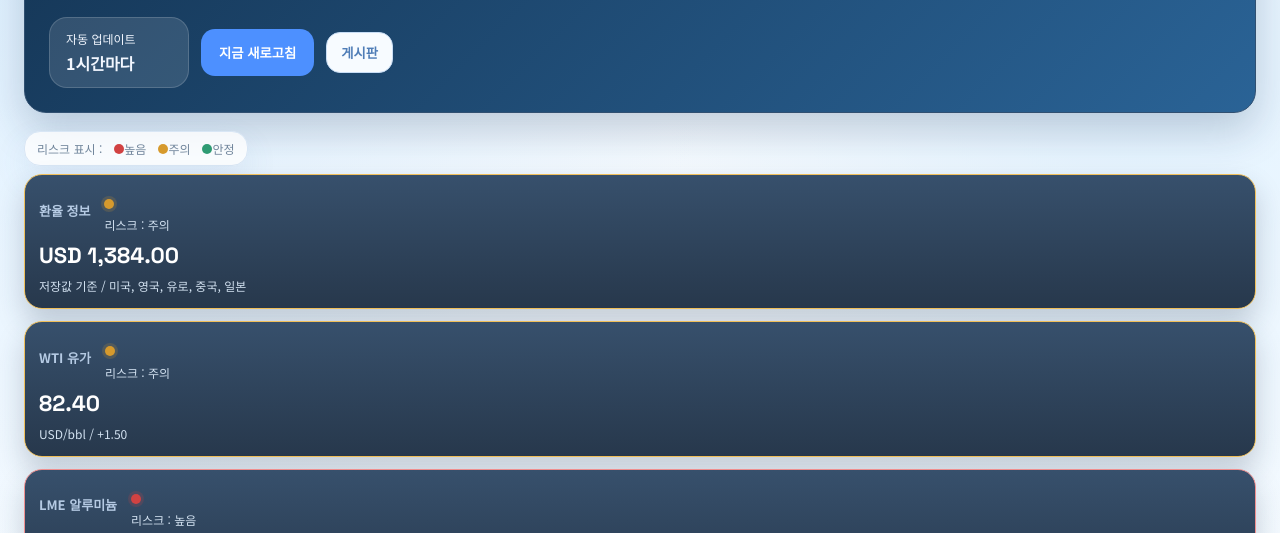
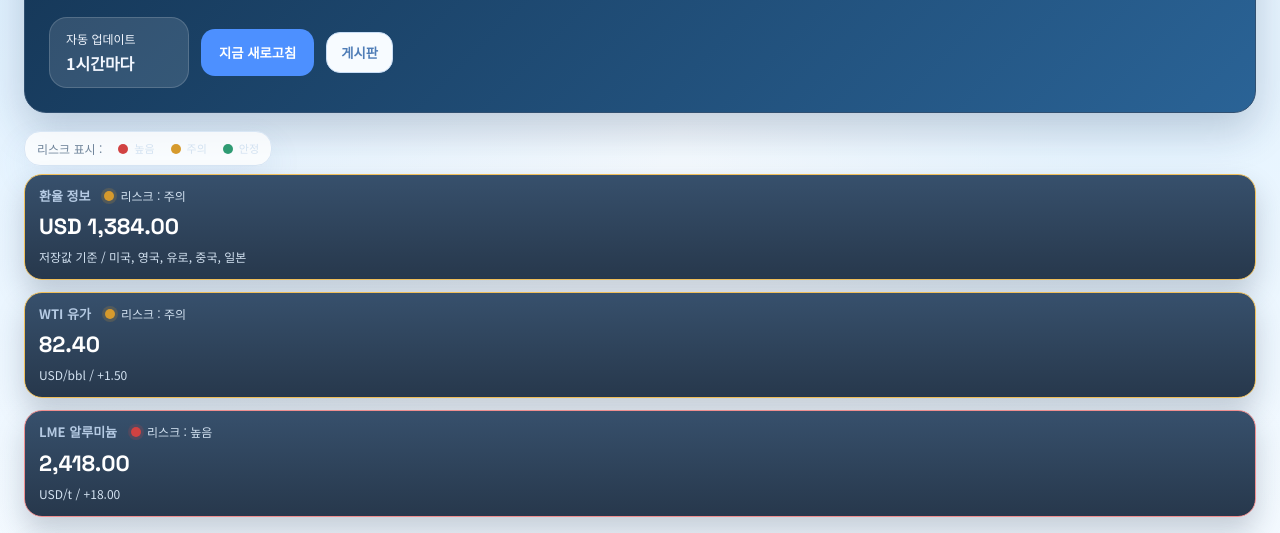
Before and after one commit to hijanginnospc-janggom/aerospace_monitoring_dashboard, a website: page index.html in a window 1280 px wide. Shown: the part 216-749 px from the top of the page. Drawn offline with Linux system fonts and the light colour scheme; no server answers.

Commit message:
Fix inline risk label layout in metric cards

```diff
--- a/styles.css
+++ b/styles.css
@@ -212,10 +212,23 @@ body {
 
 .legend-item,
 .metric-status-line {
-  display: flex;
+  display: inline-flex;
   align-items: center;
-  flex-wrap: nowrap;
+  gap: 6px;
+  color: #d3e2f1;
+  font-size: 11px;
+  line-height: 1.1;
+  white-space: nowrap;
+  margin-left: 4px;
+  margin-top: 0;
 }
+
+.metric-card .metric-status-line,
+.metric-card .metric-status-line span {
+  display: inline-flex;
+  margin-top: 0;
+}
+
 
 .metric-heading {
   display: flex;
```
